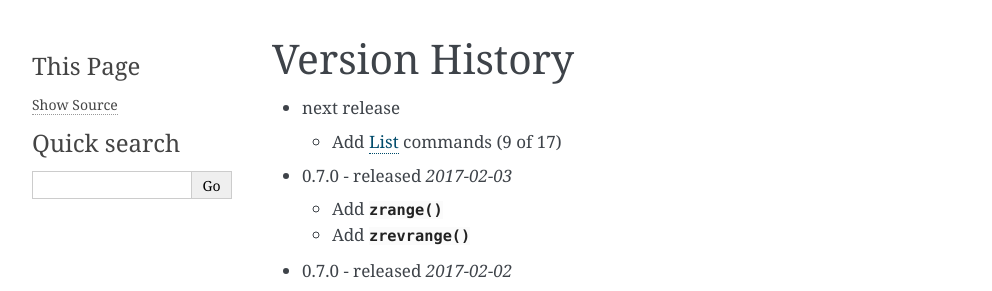
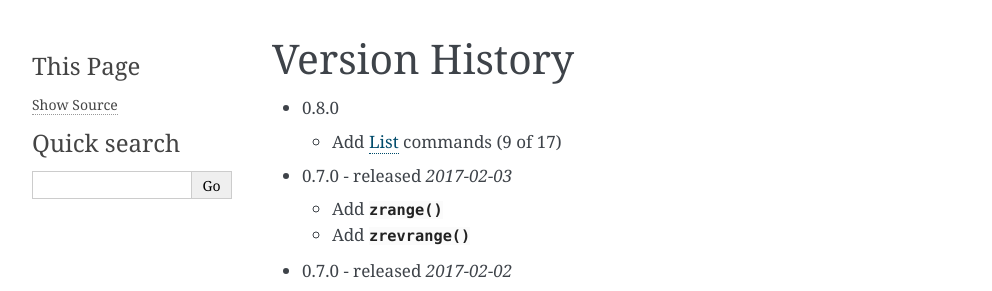
Before and after one commit to gmr/tredis, a Sphinx documentation site: the page built from docs/history.rst, in a window 1280 px wide. Shown: the top 291 px of the page, without its empty margins (148-1140 px from the left). Built offline with Sphinx 7.4.7, drawn with Linux system fonts in a browser that asks for light colours.

Commit message:
Bump to 0.8.0

```diff
--- a/docs/history.rst
+++ b/docs/history.rst
@@ -1,7 +1,7 @@
 Version History
 ===============
 
-- next release
+- 0.8.0
 
   - Add `List <http://redis.io/commands#list>`_ commands (9 of 17)
 
--- a/docs/supported-commands.rst
+++ b/docs/supported-commands.rst
@@ -17,7 +17,7 @@ The following table summarizes the number of commands supported by category:
 +--------------+----------+---------------+
 | Keys         | 22 of 22 | 0.1.0         |
 +--------------+----------+---------------+
-| Lists        | 9 of 17  | future        |
+| Lists        | 9 of 17  | 0.8.0         |
 +--------------+----------+---------------+
 | Pub/Sub      | 0 of 6   | -             |
 +--------------+----------+---------------+
--- a/setup.py
+++ b/setup.py
@@ -21,7 +21,7 @@ requirements = ['tornado>4.0', 'hiredis>=0.2.0,<1']
 tests_require = ['nose', 'mock', 'codecov', 'coverage']
 
 setuptools.setup(name='tredis',
-                 version='0.7.2',
+                 version='0.8.0',
                  description='An asynchronous Redis client for Tornado',
                  long_description=open('README.rst').read(),
                  author='Gavin M. Roy',
--- a/tredis/__init__.py
+++ b/tredis/__init__.py
@@ -8,4 +8,4 @@ from tredis.client import Client, RedisClient
 from tredis.exceptions import *
 from tredis.strings import BITOP_AND, BITOP_OR, BITOP_XOR, BITOP_NOT
 
-__version__ = '0.7.2'
+__version__ = '0.8.0'
```
